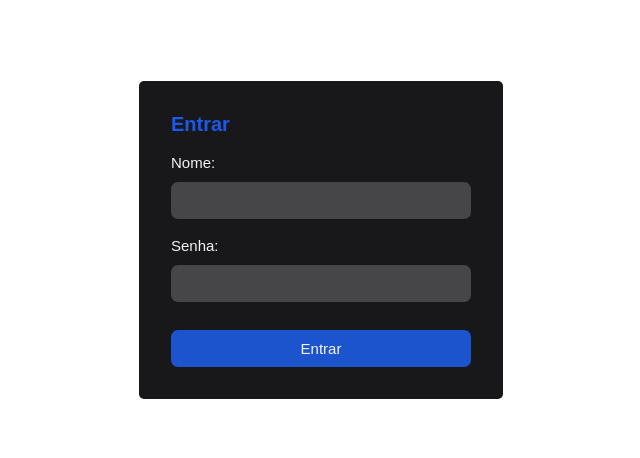
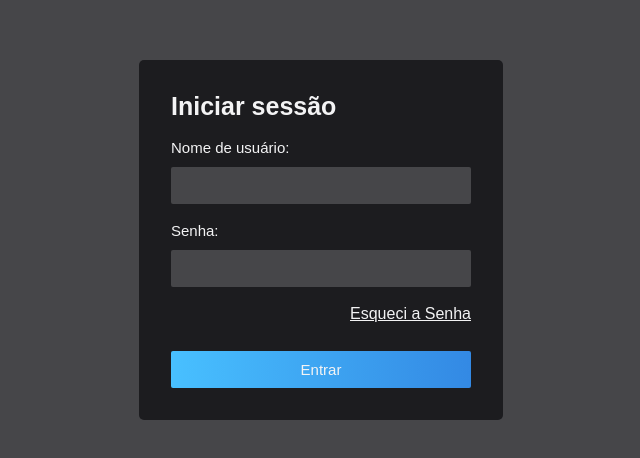
Before and after one commit to FVitorr/ChatWEB, a website: page views/loginScreen.html in a window 1280 px wide. Shown: the part 160-618 px from the top of the page, without its empty margins (319-959 px from the left). Drawn offline with Linux system fonts and the light colour scheme.

Commit message:
login screen 2.0

```diff
--- a/views/loginScreen.html
+++ b/views/loginScreen.html
@@ -4,14 +4,15 @@
     <meta charset="UTF-8">
     <meta http-equiv="X-UA-Compatible" content="IE=edge">
     <meta name="viewport" content="width=device-width, initial-scale=1.0">
+    <link rel="shortcut icon" href="../images/ChatWeb.ico" type="image/x-icon">
     <link rel="stylesheet" href="style.css">
     <title>ChatWEB</title>
 </head>
 <body>
     <div class="main">
-        <h1>Entrar</h1>
+        <h1>Iniciar sessão</h1>
         <br>
-        <label for="name">Nome:</label>
+        <label for="name">Nome de usuário:</label>
         <br>
         <input type="text" name="name" id="name">
         <br>
@@ -21,6 +22,10 @@
         <input type="password" name="password" id="password">
         <br>
         <br>
+        <div id="div_link">
+            <a href="#" target="_self">Esqueci a Senha</a>
+        </div>
+        <br>
         <input type="submit" value="Entrar" id="input_login">
 
     </div>
--- a/views/style.css
+++ b/views/style.css
@@ -2,14 +2,15 @@
     padding: 0;
     margin: 0;
     box-sizing: border-box;
+
 }
 
 body{
     font-family: Arial, Helvetica, sans-serif;
-
+    background-color: #464649;
 }
 .main{
-    background-color: #18181B;
+    background-color: rgba(24, 24, 27, 0.9);
 
     position: absolute;
     padding: 2rem;
@@ -20,28 +21,37 @@ body{
     transform: translate(-50%, -50%);
 }
 h1{
-    font-size: 20px;
-    color: rgb(27, 89, 235);
+    font-size: 25px;
+    color: #F3F3F4;
+
 }
 input{
     width: 300px;
     font-size: 15px;
     padding: 10px;
     margin-top: 10px;
-    border-radius: 7px;
+    border-radius: 2px;
     border: none;
-    outline-color: #1c54ce;
+    outline: none;
     color: #F3F3F4;
     background-color: #464649;
 }
 
+#div_link{
+    text-align: right;
+}
+a{
+    color: #F3F3F4;
+}
+
 #input_login{
     color: #F3F3F4;
-    background-color:#1c54ce;
+    background: rgb(72,192,255);
+    background: linear-gradient(90deg, rgba(72,192,255,1) 0%, rgba(51,137,228,1) 100%);
     width: 100%;
 }
 #input_login:hover{
-    background-color:rgba(60, 109, 245, 0.8);
+    background-color: linear-gradient(to bottom right, red, yellow);
 }
 
 label{
```
Also changed, not shown: images/ChatWEB.png (added).
